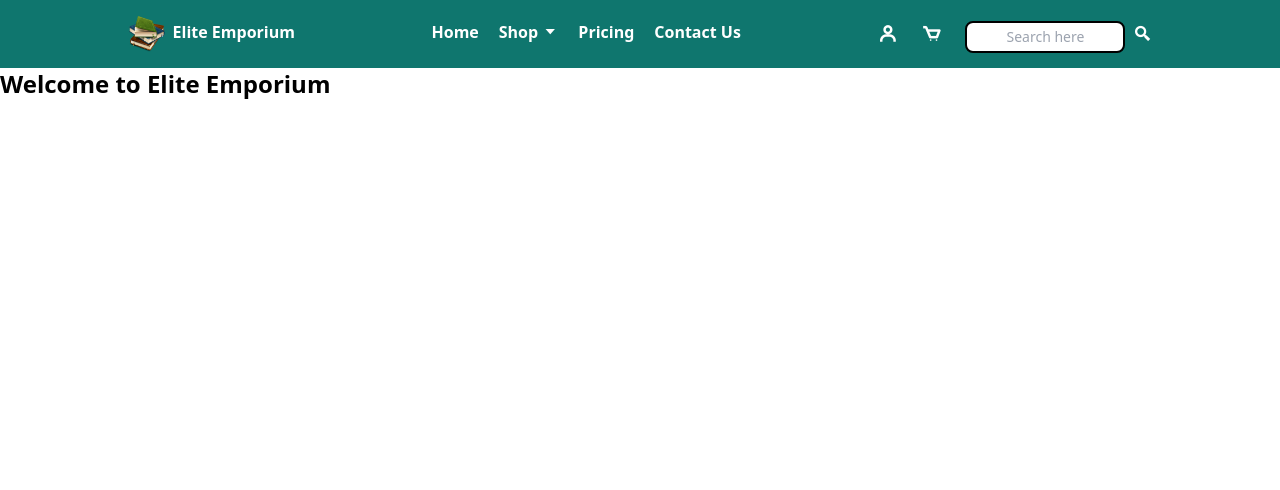
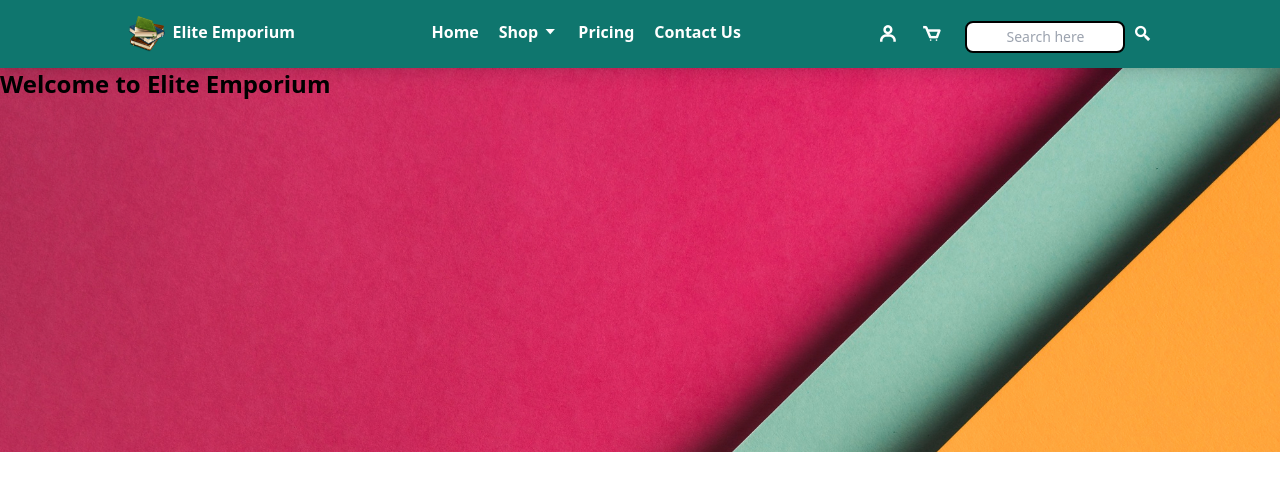
Before and after one commit to AlishaAroob/elite-emporium, a React (Create React App) app: page / in a window 1280 px wide. Shown: the top 490 px of the page. Built offline with nearby package versions, Linux system fonts and the light colour scheme.

Commit message:
Styling Home Section

```diff
--- a/src/Components/Home.js
+++ b/src/Components/Home.js
@@ -1,8 +1,12 @@
 import React from "react";
 import Cover from "./Assets/Cover.jpg";
+
 export default function Home() {
   return (
-    <div className="Section h-96 bg-cover ">
+    <div
+      className="Section h-96 bg-cover"
+      style={{ backgroundImage: `url(${Cover})` }}
+    >
       <h1 className="text-black text-2xl font-bold">
         Welcome to Elite Emporium
       </h1>
--- a/src/Components/Navbar.js
+++ b/src/Components/Navbar.js
@@ -15,7 +15,7 @@ export default function Navbar() {
   return (
     <div>
       <nav className="sticky">
-        <div className="h-13 w-full flex p-3 mx-auto justify-evenly bg-teal-700">
+        <div className="h-13 w-full flex p-3 mx-auto justify-evenly bg-teal-700 shadow-lg">
           <span className="flex justify-between space-x-2">
             <img className="h-9 w-9 my-1" src={logo} alt="" />
             <h1 className="font-bold text-white my-2">Elite Emporium</h1>
```
